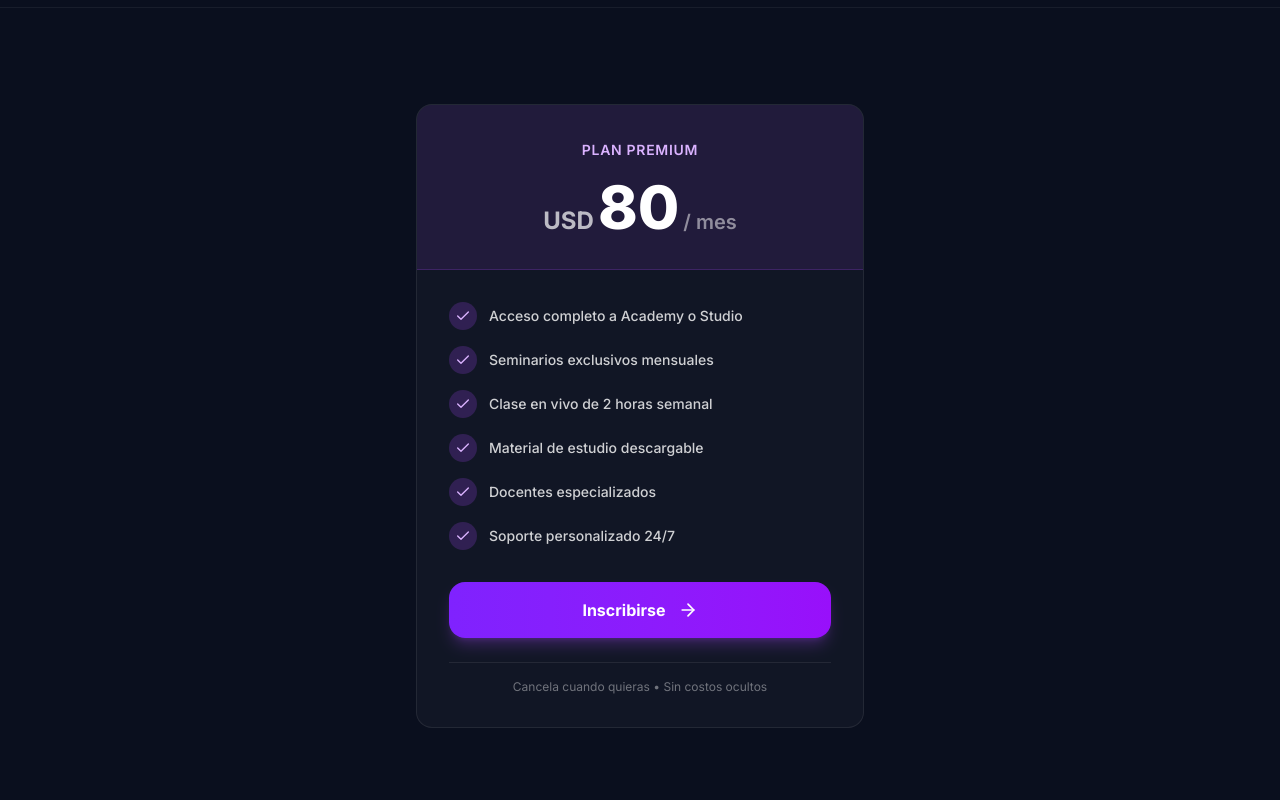
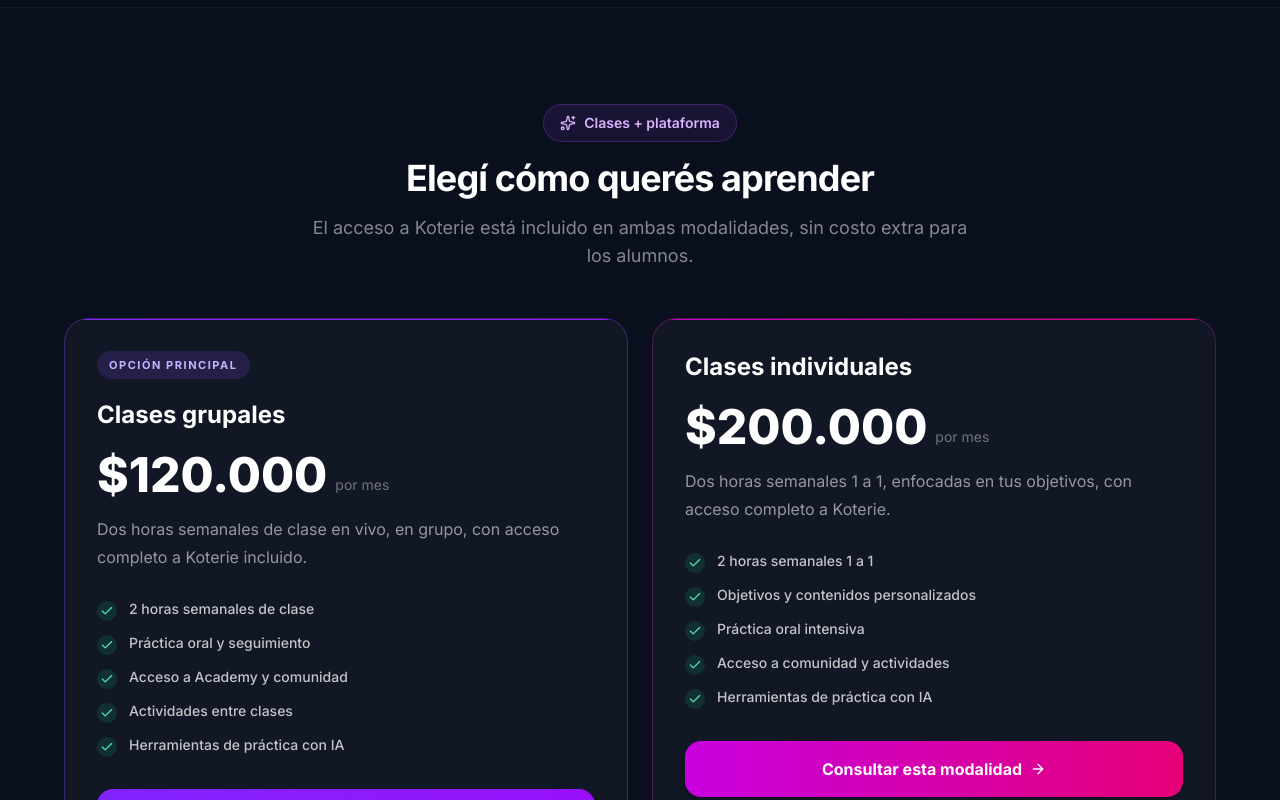
Before and after one commit to diegomanni67/mi-web-online, a Next.js app: page / in a window 1280 px wide. Shown: the part 1780-2580 px from the top of the page. Built offline with nearby package versions, Linux system fonts and the light colour scheme.

Commit message:
Replace legacy Koterie pricing with current class modalities

```diff
--- a/components/dashboard/pricing-section.tsx
+++ b/components/dashboard/pricing-section.tsx
@@ -1,145 +1,104 @@
 "use client"
 
-// VERSIÓN LOCAL ABIERTA - SIN LOGIN REQUERIDO
+import { ArrowRight, Check, Sparkles } from "lucide-react"
 
-import { useState } from "react"
-import { useRouter } from "next/navigation"
-import { CreditCard, Zap, Shield, Star, ArrowRight, Check } from "lucide-react"
-import { cn } from "@/lib/utils"
+const whatsappBase = 'https://wa.me/5491162991211?text='
 
-const benefits = [
-  "Acceso completo a Academy o Studio",
-  "Seminarios exclusivos mensuales",
-  "Clase en vivo de 2 horas semanal",
-  "Material de estudio descargable",
-  "Docentes especializados",
-  "Soporte personalizado 24/7"
+const plans = [
+  {
+    name: 'Clases grupales',
+    price: '$120.000',
+    note: 'por mes',
+    description: 'Dos horas semanales de clase en vivo, en grupo, con acceso completo a Koterie incluido.',
+    features: [
+      '2 horas semanales de clase',
+      'Práctica oral y seguimiento',
+      'Acceso a Academy y comunidad',
+      'Actividades entre clases',
+      'Herramientas de práctica con IA',
+    ],
+    accent: 'from-violet-600 to-purple-600',
+    border: 'border-violet-500/30',
+    badge: 'OPCIÓN PRINCIPAL',
+  },
+  {
+    name: 'Clases individuales',
+    price: '$200.000',
+    note: 'por mes',
+    description: 'Dos horas semanales 1 a 1, enfocadas en tus objetivos, con acceso completo a Koterie.',
+    features: [
+      '2 horas semanales 1 a 1',
+      'Objetivos y contenidos personalizados',
+      'Práctica oral intensiva',
+      'Acceso a comunidad y actividades',
+      'Herramientas de práctica con IA',
+    ],
+    accent: 'from-fuchsia-600 to-pink-600',
+    border: 'border-pink-500/25',
+    badge: null,
+  },
 ]
 
 export function PricingSection() {
-  const [isHovered, setIsHovered] = useState(false)
-  const [isLoading, setIsLoading] = useState(false)
-  const router = useRouter()
-
-  const handleMercadoPagoPayment = async () => {
-    setIsLoading(true)
-    try {
-      // Datos del producto
-      const items = [
-        {
-          id: 'koterie-membership',
-          title: 'Membresía Koterie',
-          unit_price: 100000, // $100.000 ARS
-          quantity: 1,
-        },
-      ]
-
-      const response = await fetch('/api/mercadopago', {
-        method: 'POST',
-        headers: {
-          'Content-Type': 'application/json',
-        },
-        body: JSON.stringify({
-          email: 'invitado@koterie.local'
-        }),
-      })
-
-      const data = await response.json()
-
-      if (response.ok) {
-        // Redirigir a Mercado Pago
-        window.location.href = data.init_point
-      } else {
-        console.error('Error creating payment preference:', data.error)
-        alert('Error al procesar el pago. Por favor intenta nuevamente.')
-      }
-    } catch (error) {
-      console.error('Payment error:', error)
-      alert('Error al procesar el pago. Por favor intenta nuevamente.')
-    } finally {
-      setIsLoading(false)
-    }
+  const openWhatsApp = (plan: string) => {
+    const message = `Hola Ana Laura, vi Koterie y quiero consultar por ${plan.toLowerCase()}.`;
+    window.open(`${whatsappBase}${encodeURIComponent(message)}`, '_blank', 'noopener,noreferrer')
   }
 
   return (
-    <div className="relative max-w-md mx-auto">
-      <div className="rounded-2xl border border-white/[0.08] bg-white/[0.03] overflow-hidden">
-        {/* Top section with purple translucent background */}
-        <div className="bg-purple-500/10 border-b border-purple-500/20 p-8 text-center">
-          {/* Plan Premium label */}
-          <div className="inline-block mb-4">
-            <span className="text-sm font-semibold uppercase tracking-wider text-purple-300">
-              Plan Premium
-            </span>
+    <div className="mx-auto max-w-6xl">
+      <div className="mb-12 text-center">
+        <div className="mb-4 inline-flex items-center gap-2 rounded-full border border-purple-500/25 bg-purple-500/10 px-4 py-2 text-sm font-semibold text-purple-300">
+          <Sparkles className="h-4 w-4" /> Clases + plataforma
+        </div>
+        <h2 className="text-3xl font-bold tracking-tight text-white sm:text-4xl">Elegí cómo querés aprender</h2>
+        <p className="mx-auto mt-4 max-w-2xl text-lg text-white/50">
+          El acceso a Koterie está incluido en ambas modalidades, sin costo extra para los alumnos.
+        </p>
       </div>
 
-          {/* Price */}
-          <div className="flex items-baseline justify-center gap-1">
-            <span className="text-2xl font-bold text-white/70">USD</span>
-            <span className="text-6xl font-extrabold text-white">
-              80
+      <div className="grid gap-6 md:grid-cols-2">
+        {plans.map((plan) => (
+          <article key={plan.name} className={`relative overflow-hidden rounded-3xl border ${plan.border} bg-white/[0.035] p-7 backdrop-blur sm:p-8`}>
+            <div className={`absolute inset-x-0 top-0 h-px bg-gradient-to-r ${plan.accent}`} />
+            {plan.badge && (
+              <span className="mb-5 inline-flex rounded-full bg-violet-500/15 px-3 py-1.5 text-[11px] font-bold tracking-[0.14em] text-violet-300">
+                {plan.badge}
               </span>
-            <span className="text-xl font-semibold text-white/50">/ mes</span>
+            )}
+            <h3 className="text-2xl font-bold text-white">{plan.name}</h3>
+            <div className="mt-5 flex items-end gap-2">
+              <span className="text-4xl font-extrabold text-white sm:text-5xl">{plan.price}</span>
+              <span className="pb-1 text-sm text-white/40">{plan.note}</span>
             </div>
-        </div>
+            <p className="mt-4 max-w-xl leading-7 text-white/55">{plan.description}</p>
 
-        {/* Content section */}
-        <div className="p-8">
-          {/* Benefits */}
-          <div className="space-y-4 mb-8">
-            {benefits.map((benefit, index) => (
-              <div
-                key={index}
-                className="flex items-center gap-3"
-              >
-                <div className="flex items-center justify-center rounded-full bg-purple-500/20 p-1.5">
-                  <Check className="size-4 text-purple-300" />
-                </div>
-                <span className="text-sm font-medium text-white/80">{benefit}</span>
+            <div className="mt-7 space-y-3">
+              {plan.features.map((feature) => (
+                <div key={feature} className="flex items-start gap-3 text-sm font-medium text-white/75">
+                  <span className="mt-0.5 flex h-5 w-5 shrink-0 items-center justify-center rounded-full bg-emerald-500/15 text-emerald-300">
+                    <Check className="h-3.5 w-3.5" />
+                  </span>
+                  {feature}
                 </div>
               ))}
             </div>
 
-          {/* CTA Button - full width */}
             <button
-            className={cn(
-              "group relative w-full overflow-hidden rounded-2xl px-8 py-4 text-base font-bold transition-all duration-500",
-              "bg-gradient-to-r from-violet-600 to-purple-600",
-              "text-white shadow-lg shadow-purple-500/25",
-              "hover:shadow-purple-500/40 hover:scale-[1.02]",
-              "active:scale-[0.98]",
-              "disabled:opacity-50 disabled:cursor-not-allowed disabled:hover:scale-100"
-            )}
-            onMouseEnter={() => setIsHovered(true)}
-            onMouseLeave={() => setIsHovered(false)}
-            onClick={handleMercadoPagoPayment}
-            disabled={isLoading}
+              onClick={() => openWhatsApp(plan.name)}
+              className={`mt-8 flex w-full items-center justify-center gap-2 rounded-2xl bg-gradient-to-r ${plan.accent} px-6 py-4 font-bold text-white shadow-lg transition hover:brightness-110`}
             >
-            <div className="relative flex items-center justify-center gap-3">
-              {isLoading ? (
-                <>
-                  <div className="animate-spin rounded-full h-5 w-5 border-b-2 border-white"></div>
-                  <span>Procesando...</span>
-                </>
-              ) : (
-                <>
-                  <span>Inscribirse</span>
-                  <ArrowRight className={cn(
-                    "size-5 transition-transform duration-300",
-                    isHovered && "translate-x-1"
-                  )} />
-                </>
-              )}
+              Consultar esta modalidad <ArrowRight className="h-4 w-4" />
+            </button>
+          </article>
+        ))}
       </div>
-          </button>
 
-          {/* Footer trust message */}
-          <div className="text-center mt-6 pt-4 border-t border-white/[0.08]">
-            <p className="text-xs text-white/40">
-              Cancela cuando quieras • Sin costos ocultos
+      <div className="mt-6 rounded-3xl border border-white/[0.08] bg-white/[0.025] p-6 text-center sm:p-7">
+        <p className="font-semibold text-white">¿Solo querés usar la plataforma?</p>
+        <p className="mt-2 text-sm leading-6 text-white/45">
+          Estamos preparando una modalidad sin clases en vivo. El precio todavía no está definido, por eso preferimos no publicar uno hasta cerrarlo.
         </p>
-          </div>
-        </div>
       </div>
     </div>
   )
```
Lines whose indentation alone changed are shown as unchanged.
